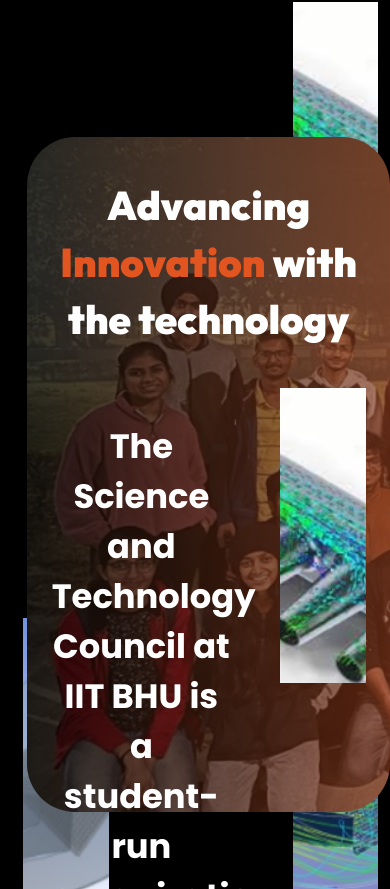
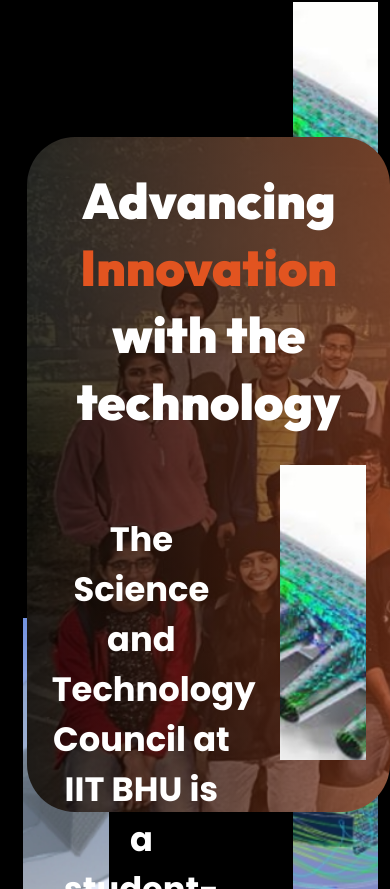
Before and after one commit to Adityakashyap1011/Reop1, a React (Create React App) app: page / in a window 390 px wide. Shown: the part 1035-1924 px from the top of the page. Built offline with nearby package versions, Linux system fonts and the light colour scheme.

Commit message:
Update Body1.css

```diff
--- a/src/Body1.css
+++ b/src/Body1.css
@@ -48,6 +48,8 @@
     font-size: 60px;
     line-height: 84px;
     color: white;
+    margin-top: 50px;
+    margin-bottom: 50px;
 }
 .content{
     display: flex;
@@ -59,10 +61,30 @@
     font-weight: 700;
     font-size: 4vh;
     width: 46vw;
+    margin-top: 50px;
 }
-@media(max-width: 700px) {
+
+@media(max-width: 870px) {
     .p1{
-        font-size: 40px;
-        line-height: 57px;
+        font-size: 30px;
+        line-height: 45px;
+        margin-top: 17px;
+        margin-bottom: 15px;
     }
 }
+@media(max-width: 1000px) {
+    .p1{
+        font-size: 45px;
+        line-height: 62px;
+        margin-top: 25px;
+        margin-bottom: 25px;
+    }
+}
+@media(max-width: 1300px) {
+    .p1{
+        font-size: 50px;
+        line-height: 67px;
+        margin-top: 30px;
+        margin-bottom: 30px;
+    }
+}
```
